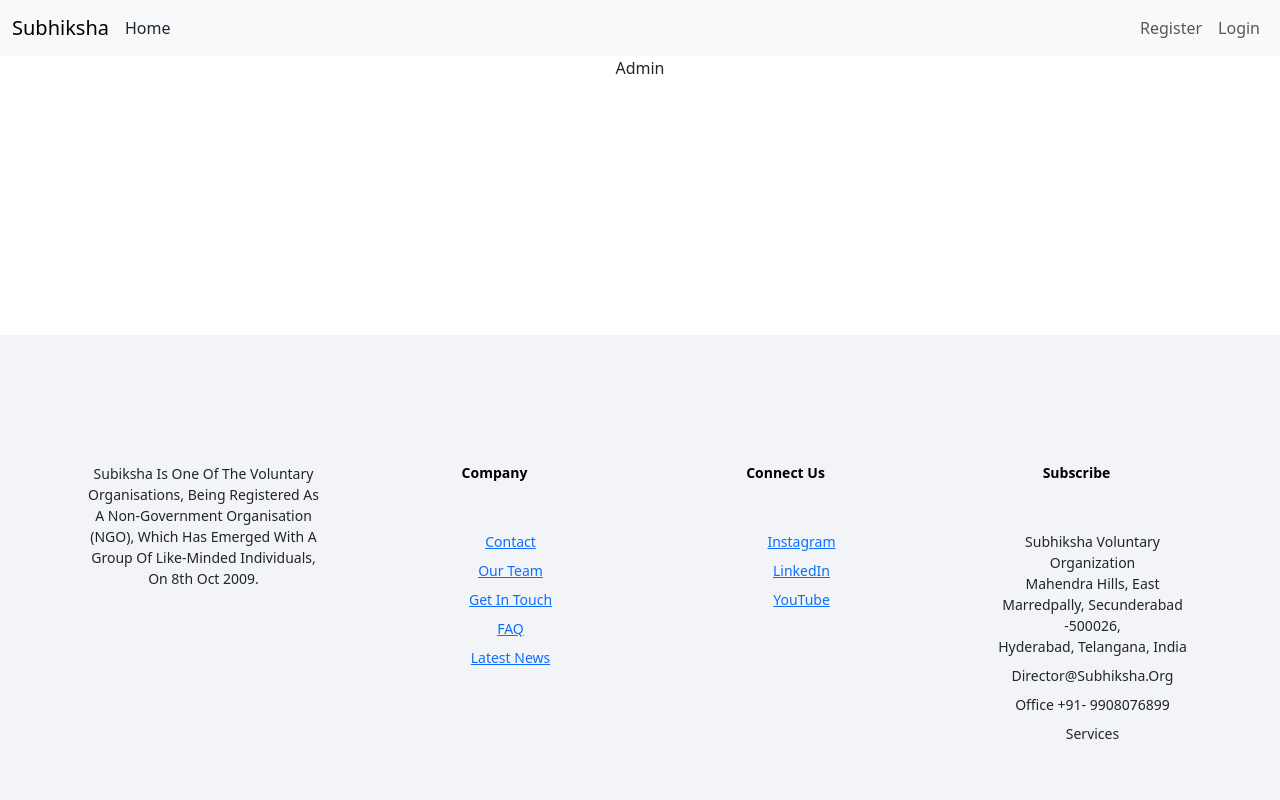
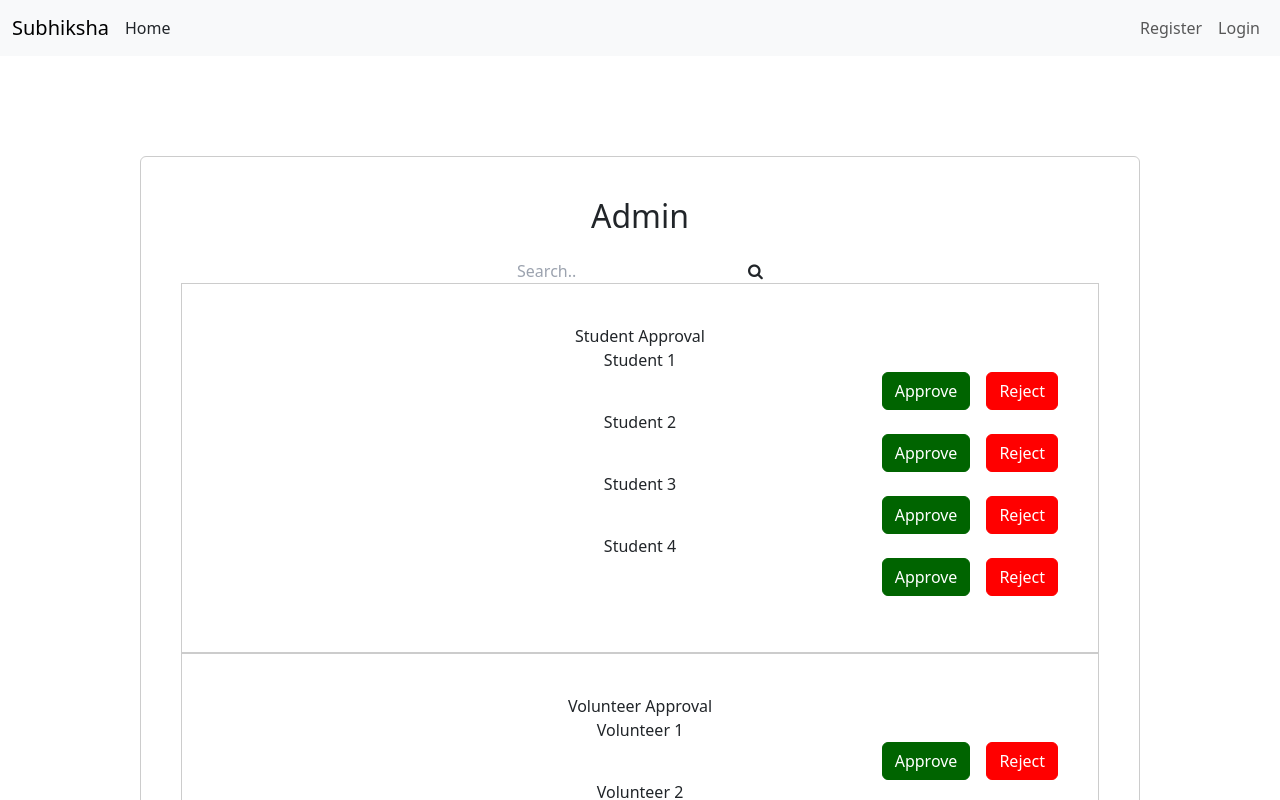
Before and after one commit to cfghyderabad24/Team-45, a React (Create React App) app in the folder frontend/: page /admin in a window 1280 px wide. Shown: the top 800 px of the page. Built offline with nearby package versions, Linux system fonts and the light colour scheme.

Commit message:
added admin

```diff
--- a/frontend/src/components/admin/Admin.js
+++ b/frontend/src/components/admin/Admin.js
@@ -1,8 +1,8 @@
 import React from 'react'
-
+import AdminApproval from './AdminApproval'
 function Admin() {
   return (
-    <div>Admin</div>
+    <AdminApproval/>
   )
 }
 
--- /dev/null
+++ b/frontend/src/components/admin/AdminApproval.css
@@ -0,0 +1,28 @@
+.login-container {
+    max-width: 1000px;
+    margin: 0 auto;
+    padding: 40px;
+    border: 1px solid #ccc;
+    border-radius: 6px;
+    margin-top: 100px;
+  }
+  .form-group {
+    margin: 0 auto;
+    border: 1px solid #ccc;
+    padding: 40px;
+  }
+  .btn-approve {
+    background-color: darkgreen;
+    border-color: darkgreen;
+    color: white;
+    margin-right: 10px;
+  }
+  .btn-reject {
+    background-color: red;
+    border-color: red;
+    color: white;
+  }
+  .btn-approve:hover,
+  .btn-reject:hover {
+    opacity: 0.8;
+  }
--- /dev/null
+++ b/frontend/src/components/admin/AdminApproval.js
@@ -0,0 +1,51 @@
+import React from 'react';
+import 'bootstrap/dist/css/bootstrap.min.css';
+import 'font-awesome/css/font-awesome.min.css';
+import './AdminApproval.css'; // Custom styles
+
+const AdminApproval = () => {
+  const students = ['Student 1', 'Student 2', 'Student 3', 'Student 4'];
+  const volunteers = ['Volunteer 1', 'Volunteer 2', 'Volunteer 3', 'Volunteer 4'];
+
+  return (
+    <div className="container">
+      <div className="login-container">
+        <h2 className="text-center mb-4">Admin</h2>
+        <form className="example">
+          <input type="text" placeholder="Search.." name="search" />
+          <button type="submit"><i className="fa fa-search"></i></button>
+        </form>
+        <div className="form-group">
+          <label htmlFor="studentApproval">Student Approval</label>
+          <ul style={{ listStyleType: 'none', padding: 0 }}>
+            {students.map((student, index) => (
+              <li key={index}>
+                {student}
+                <div className="d-grid gap-2 d-md-flex justify-content-md-end">
+                  <button className="btn btn-approve me-md-2" type="button">Approve</button>
+                  <button className="btn btn-reject" type="button">Reject</button>
+                </div>
+              </li>
+            ))}
+          </ul>
+        </div>
+        <div className="form-group">
+          <label htmlFor="volunteerApproval">Volunteer Approval</label>
+          <ul style={{ listStyleType: 'none', padding: 0 }}>
+            {volunteers.map((volunteer, index) => (
+              <li key={index}>
+                {volunteer}
+                <div className="d-grid gap-2 d-md-flex justify-content-md-end">
+                  <button className="btn btn-approve me-md-2" type="button">Approve</button>
+                  <button className="btn btn-reject" type="button">Reject</button>
+                </div>
+              </li>
+            ))}
+          </ul>
+        </div>
+      </div>
+    </div>
+  );
+};
+
+export default AdminApproval;
```
